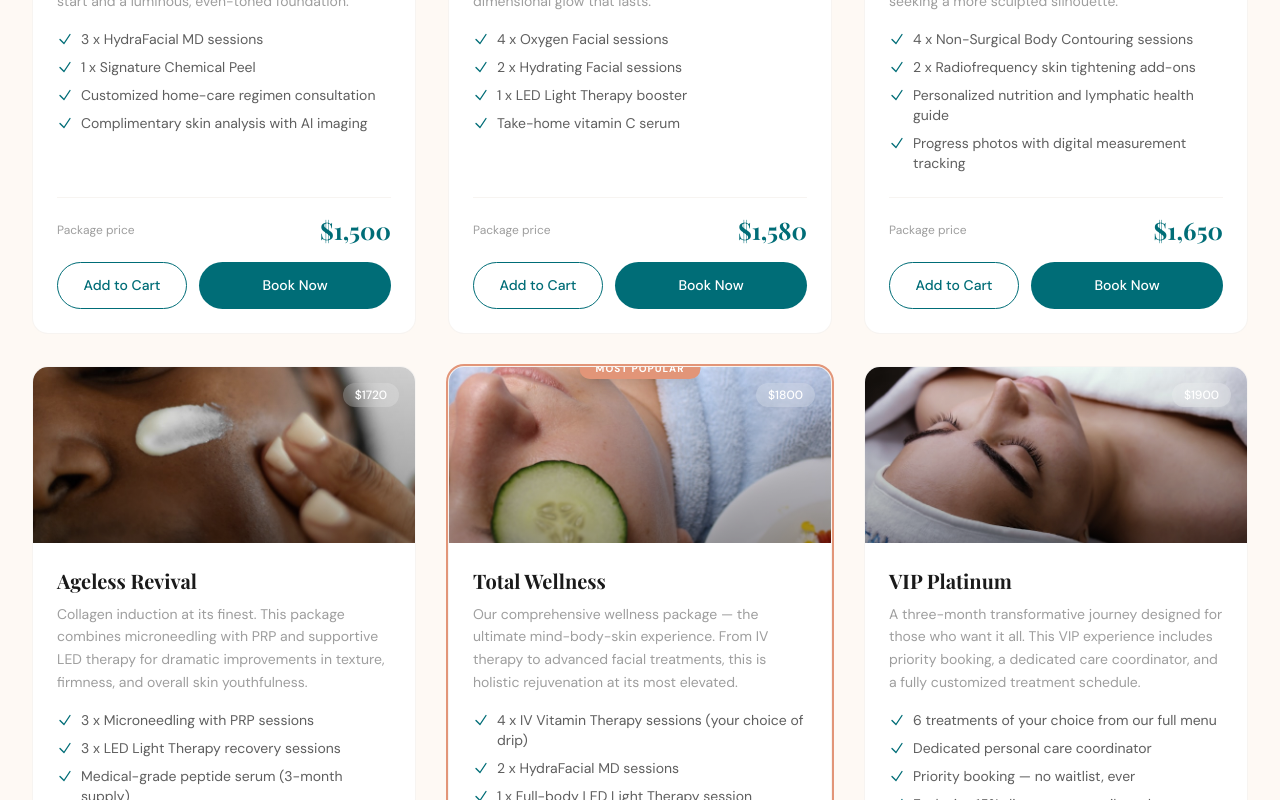
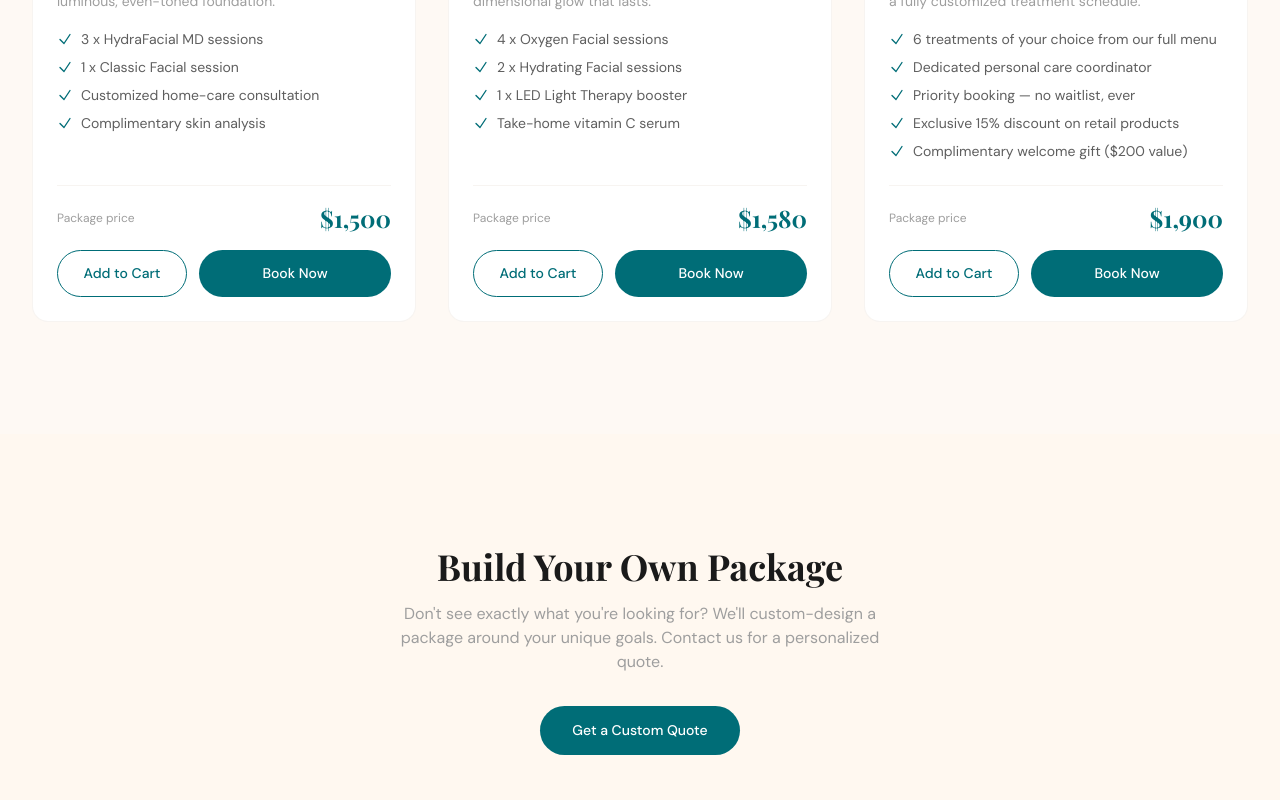
Before and after one commit to leonissa/kristal-florida-website, a React (Vite) app: page /packages in a window 1280 px wide. Shown: the part 960-1760 px from the top of the page. Built offline with nearby package versions, Linux system fonts and the light colour scheme; a web font is replaced by a local one.

Commit message:
Affirm compliance: remove prohibited services, clean medical language, 6 facial services only

```diff
--- a/src/pages/Contact.jsx
+++ b/src/pages/Contact.jsx
@@ -173,9 +173,9 @@ export default function Contact() {
                 <ul className="space-y-4">
                   {[
                     'Complimentary consultations for all new guests',
-                    'Licensed medical professionals on every shift',
+                    'Professional estheticians on every shift',
                     'Customized treatment plans, not cookie-cutter menus',
-                    'State-of-the-art FDA-cleared technology',
+                    'Professional-grade technology and premium products',
                     'A serene, spa-like environment in the heart of Davie',
                   ].map((item, i) => (
                     <li key={i} className="flex items-start gap-3 text-sm">
--- a/src/pages/Home.jsx
+++ b/src/pages/Home.jsx
@@ -10,8 +10,8 @@ const stats = [
 
 const approachCards = [
   {
-    title: 'Medical-Grade',
-    desc: 'Every treatment is performed under the supervision of licensed medical professionals using FDA-cleared technology and clinically proven protocols.',
+    title: 'Professional-Grade',
+    desc: 'Every treatment is performed using professional-grade technology and proven protocols.',
     icon: (
       <svg xmlns="http://www.w3.org/2000/svg" fill="none" viewBox="0 0 24 24" strokeWidth={1.5} stroke="currentColor" className="w-8 h-8">
         <path strokeLinecap="round" strokeLinejoin="round" d="M12 21a9.004 9.004 0 0 0 8.716-6.747M12 21a9.004 9.004 0 0 1-8.716-6.747M12 21c2.485 0 4.5-4.03 4.5-9S14.485 3 12 3m0 18c-2.485 0-4.5-4.03-4.5-9S9.515 3 12 3m0 0a8.997 8.997 0 0 1 7.843 4.582M12 3a8.997 8.997 0 0 0-7.843 4.582m15.686 0A11.953 11.953 0 0 1 12 10.5c-2.998 0-5.74-1.1-7.843-2.918m15.686 0A8.959 8.959 0 0 1 21 12c0 .778-.099 1.533-.284 2.253m0 0A17.919 17.919 0 0 1 12 16.5c-3.162 0-6.133-.815-8.716-2.247m0 0A9.015 9.015 0 0 1 3 12c0-1.605.42-3.113 1.157-4.418" />
@@ -56,25 +56,25 @@ const featuredServices = [
     initials: 'HF',
   },
   {
-    id: 'microneedling',
-    name: 'Microneedling with PRP',
-    price: 399,
-    gradient: 'from-eternita-coral to-eternita-teal',
-    initials: 'MP',
+    id: 'oxygen-facial',
+    name: 'Oxygen Facial',
+    price: 189,
+    gradient: 'from-eternita-coral to-eternita-coral-light',
+    initials: 'OF',
   },
   {
-    id: 'chemical-peel',
-    name: 'Signature Chemical Peel',
-    price: 179,
+    id: 'hydrating-facial',
+    name: 'Hydrating Facial',
+    price: 139,
     gradient: 'from-eternita-teal-light to-eternita-teal',
-    initials: 'CP',
+    initials: 'HF',
   },
   {
-    id: 'iv-therapy',
-    name: 'IV Vitamin Therapy',
-    price: 149,
+    id: 'classic-facial',
+    name: 'Classic Facial',
+    price: 129,
     gradient: 'from-eternita-coral-light to-eternita-coral',
-    initials: 'IV',
+    initials: 'CF',
   },
 ];
 
@@ -86,7 +86,7 @@ const testimonials = [
   },
   {
     name: 'Marcus Johnson',
-    quote: 'The team at Kristal\'s took the time to understand my concerns and designed a personalized plan that actually delivered. Living in Davie, I love that world-class medical aesthetics is right in my neighborhood — the results from PRP microneedling exceeded my expectations.',
+    quote: 'The team at Kristal\'s took the time to understand my concerns and designed a personalized plan that actually delivered. Living in Davie, I love that world-class skincare is right in my neighborhood — the results from their HydraFacial exceeded my expectations.',
     title: 'Wellness Advocate',
   },
   {
@@ -96,7 +96,7 @@ const testimonials = [
   },
   {
     name: 'David Park',
-    quote: 'After trying countless skincare routines, Kristal\'s medical-grade approach was the game-changer I needed. Their body contouring treatment gave me the confidence I\'ve been searching for, and I love knowing this level of care is available right here in Davie.',
+    quote: 'After trying countless skincare routines, Kristal\'s professional approach was the game-changer I needed. Their HydraFacial gave me the confidence I\'ve been searching for, and I love knowing this level of care is available right here in Davie.',
     title: 'Transformational Journey',
   },
 ];
@@ -176,7 +176,7 @@ export default function Home() {
             <span className="section-label">Our Services</span>
             <h2 className="section-heading mt-3">Featured Treatments</h2>
             <p className="text-eternita-gray mt-4 max-w-xl mx-auto text-sm md:text-base">
-              Curated, medical-grade treatments designed to restore, rejuvenate, and reveal your best self.
+              Curated, professional-grade treatments designed to restore, rejuvenate, and reveal your best self.
             </p>
           </div>
           <div className="grid grid-cols-1 sm:grid-cols-2 lg:grid-cols-4 gap-6">
--- a/src/pages/Packages.jsx
+++ b/src/pages/Packages.jsx
@@ -10,12 +10,12 @@ const packages = [
     badgeColor: 'bg-eternita-teal-light',
     gradient: 'from-eternita-teal-light to-eternita-teal',
     initials: 'GS',
-    desc: 'The perfect introduction to medical-grade skincare. This curated bundle pairs our most beloved facial treatments to give your skin a fresh start and a luminous, even-toned foundation.',
+    desc: 'The perfect introduction to professional skincare. This curated bundle pairs our most beloved facial treatments to give your skin a fresh start and a luminous, even-toned foundation.',
     items: [
       '3 x HydraFacial MD sessions',
-      '1 x Signature Chemical Peel',
-      'Customized home-care regimen consultation',
-      'Complimentary skin analysis with AI imaging',
+      '1 x Classic Facial session',
+      'Customized home-care consultation',
+      'Complimentary skin analysis',
     ],
   },
   {
@@ -26,61 +26,12 @@ const packages = [
     badgeColor: 'bg-eternita-coral-light',
     gradient: 'from-eternita-coral-light to-eternita-coral',
     initials: 'RB',
-    desc: 'Triple-action brightening for dull, tired skin. Combining oxygen infusion, chemical exfoliation, and deep hydration, this package delivers a multi-dimensional glow that lasts.',
+    desc: 'Triple-action brightening for dull, tired skin. Combining oxygen infusion, deep hydration, and LED light therapy, this package delivers a multi-dimensional glow that lasts.',
     items: [
       '4 x Oxygen Facial sessions',
       '2 x Hydrating Facial sessions',
       '1 x LED Light Therapy booster',
       'Take-home vitamin C serum',
-    ],
-  },
-  {
-    id: 'body-sculpt',
-    name: 'Body Sculpt',
-    price: 1650,
-    badge: null,
-    badgeColor: '',
-    gradient: 'from-eternita-teal-dark to-eternita-teal',
-    initials: 'BS',
-    desc: 'Non-invasive body contouring designed to target stubborn fat and tighten loose skin. Perfect for post-pregnancy, post-weight-loss, or anyone seeking a more sculpted silhouette.',
-    items: [
-      '4 x Non-Surgical Body Contouring sessions',
-      '2 x Radiofrequency skin tightening add-ons',
-      'Personalized nutrition and lymphatic health guide',
-      'Progress photos with digital measurement tracking',
-    ],
-  },
-  {
-    id: 'ageless-revival',
-    name: 'Ageless Revival',
-    price: 1720,
-    badge: null,
-    badgeColor: '',
-    gradient: 'from-eternita-teal to-eternita-coral',
-    initials: 'AR',
-    desc: 'Collagen induction at its finest. This package combines microneedling with PRP and supportive LED therapy for dramatic improvements in texture, firmness, and overall skin youthfulness.',
-    items: [
-      '3 x Microneedling with PRP sessions',
-      '3 x LED Light Therapy recovery sessions',
-      'Medical-grade peptide serum (3-month supply)',
-      'Monthly progress consultation with clinical imaging',
-    ],
-  },
-  {
-    id: 'total-wellness',
-    name: 'Total Wellness',
-    price: 1800,
-    badge: 'MOST POPULAR',
-    badgeColor: 'bg-eternita-teal',
-    gradient: 'from-eternita-teal to-eternita-teal-dark',
-    initials: 'TW',
-    desc: 'Our comprehensive wellness package — the ultimate mind-body-skin experience. From IV therapy to advanced facial treatments, this is holistic rejuvenation at its most elevated.',
-    items: [
-      '4 x IV Vitamin Therapy sessions (your choice of drip)',
-      '2 x HydraFacial MD sessions',
-      '1 x Full-body LED Light Therapy session',
-      'Wellness assessment with registered nurse',
-      'Exclusive Kristal\u2019s wellness journal',
     ],
   },
   {
@@ -98,24 +49,6 @@ const packages = [
       'Priority booking — no waitlist, ever',
       'Exclusive 15% discount on retail products',
       'Complimentary welcome gift ($200 value)',
-    ],
-  },
-  {
-    id: 'diamond-membership',
-    name: 'Diamond Membership',
-    price: 2000,
-    badge: 'PREMIUM CHOICE',
-    badgeColor: 'bg-eternita-coral',
-    gradient: 'from-eternita-teal-dark to-eternita-coral',
-    initials: 'DM',
-    desc: 'The ultimate Kristal\u2019s experience. This monthly membership grants you unlimited access to select treatments, VIP perks, and a continuous, evolving wellness plan curated by our senior medical team.',
-    items: [
-      '2 treatments per month from our premium menu',
-      'Unlimited LED Light Therapy sessions',
-      'Monthly IV Vitamin Therapy drip',
-      'Quarterly advanced consultation with medical director',
-      'Complimentary guest pass for a friend each month',
-      '$200 monthly credit toward retail and add-on services',
     ],
   },
 ];
@@ -145,22 +78,13 @@ export default function Packages() {
             {packages.map((pkg, index) => (
               <div
                 key={pkg.id}
-                className={`bg-eternita-white rounded-2xl overflow-hidden border border-eternita-taupe/30 card-hover flex flex-col ${
-                  pkg.badge === 'MOST POPULAR' || pkg.badge === 'PREMIUM CHOICE' ? 'ring-2 ring-eternita-coral relative' : ''
-                }`}
+                className="bg-eternita-white rounded-2xl overflow-hidden border border-eternita-taupe/30 card-hover flex flex-col"
               >
-                {(pkg.badge === 'MOST POPULAR' || pkg.badge === 'PREMIUM CHOICE') && (
-                  <div className="absolute -top-3 left-1/2 -translate-x-1/2 z-10">
-                    <span className="bg-eternita-coral text-white text-[10px] font-bold px-4 py-1 rounded-full tracking-widest uppercase shadow-lg">
-                      {pkg.badge}
-                    </span>
-                  </div>
-                )}
                 {/* Image */}
                 <div className="h-44 overflow-hidden relative">
                   <img src={`/images/package-${index + 1}.jpg`} alt={pkg.name} className="w-full h-full object-cover" />
                   <div className="absolute inset-0 bg-gradient-to-t from-black/30 to-transparent" />
-                  {pkg.badge && pkg.badge !== 'MOST POPULAR' && pkg.badge !== 'PREMIUM CHOICE' && (
+                  {pkg.badge && (
                     <span className={`absolute top-4 left-4 ${pkg.badgeColor} text-eternita-dark text-[10px] font-bold px-3 py-1 rounded-full tracking-widest uppercase`}>
                       {pkg.badge}
                     </span>
--- a/src/pages/Treatments.jsx
+++ b/src/pages/Treatments.jsx
@@ -9,7 +9,7 @@ const services = [
     duration: '50 min',
     gradient: 'from-eternita-teal to-eternita-teal-dark',
     initials: 'HF',
-    desc: 'The gold standard in medical-grade facial rejuvenation. Our HydraFacial MD combines vortex-cleaning, painless extractions, and intense hydration to deliver instant, visible results with zero downtime.',
+    desc: 'Experience the gold standard in facial rejuvenation. Our HydraFacial combines vortex-cleaning, gentle extractions, and intense hydration to deliver instant, visible results with zero downtime.',
     bullets: [
       'Deep pore cleansing and extraction',
       'Customizable serum infusion (antioxidants, peptides, hyaluronic acid)',
@@ -18,63 +18,48 @@ const services = [
     ],
   },
   {
-    id: 'microneedling',
-    name: 'Microneedling with PRP',
-    price: 399,
-    duration: '60 min',
-    gradient: 'from-eternita-coral to-eternita-teal-dark',
-    initials: 'MP',
-    desc: 'Harness your body\'s natural healing power. Microneedling creates micro-channels that stimulate collagen production, while platelet-rich plasma (PRP) accelerates tissue regeneration for dramatic skin renewal.',
+    id: 'oxygen-facial',
+    name: 'Oxygen Facial',
+    price: 189,
+    duration: '45 min',
+    gradient: 'from-eternita-coral to-eternita-coral-light',
+    initials: 'OF',
+    desc: 'Infuse your skin with pure oxygen and concentrated active ingredients. This painless, refreshing treatment boosts circulation, reduces puffiness, and delivers an instant "glass skin" glow.',
     bullets: [
-      'Collagen induction therapy with medical-grade pen',
-      'Autologous PRP harvested from your blood',
-      'Reduces fine lines, scars, and pore size',
-      'Optimal results in 3 sessions, 4 weeks apart',
+      'Pure oxygen infusion with active serums',
+      'Brightens dull, tired complexions',
+      'Reduces puffiness and boosts circulation',
+      'Instant glow — perfect before an event',
     ],
   },
   {
-    id: 'chemical-peel',
-    name: 'Signature Chemical Peel',
-    price: 179,
+    id: 'hydrating-facial',
+    name: 'Hydrating Facial',
+    price: 139,
     duration: '45 min',
-    gradient: 'from-eternita-teal-light to-eternita-teal',
-    initials: 'CP',
-    desc: 'Reveal fresher, younger skin beneath. Our medical-strength chemical peels are formulated to exfoliate damaged outer layers, stimulate cellular turnover, and correct uneven tone and texture.',
+    gradient: 'from-eternita-teal-light to-eternita-coral-light',
+    initials: 'HF',
+    desc: 'An ultra-nourishing facial designed for dehydrated and dull skin. Layers of hyaluronic acid, ceramides, and botanical extracts restore moisture balance and leave skin plump and dewy.',
     bullets: [
-      'Available in light, medium, and deep formulations',
-      'Corrects hyperpigmentation and sun damage',
-      'Smooths fine lines and acne scars',
-      'Pre-treatment consultation included',
+      'Deep hydration with hyaluronic acid and ceramides',
+      'Soothes dry, dehydrated, or sensitive skin',
+      'Restores moisture barrier',
+      'Reveals a plump, dewy complexion',
     ],
   },
   {
-    id: 'iv-therapy',
-    name: 'IV Vitamin Therapy',
-    price: 149,
-    duration: '30 min',
-    gradient: 'from-eternita-coral-light to-eternita-coral',
-    initials: 'IV',
-    desc: 'Replenish and revitalize from within. Our customized IV drips deliver high-concentration vitamins, minerals, and antioxidants directly into your bloodstream for rapid absorption and immediate benefits.',
+    id: 'classic-facial',
+    name: 'Classic Facial',
+    price: 129,
+    duration: '50 min',
+    gradient: 'from-eternita-teal to-eternita-teal-light',
+    initials: 'CF',
+    desc: 'Our foundational facial experience. A thorough cleanse, gentle exfoliation, pore extraction, and customized mask — everything your skin needs to feel refreshed, balanced, and radiant.',
     bullets: [
-      'Myers Cocktail, Immunity Boost, Beauty Drip options',
-      '100% absorption — bypasses digestive system',
-      'Boosts energy, immunity, and skin radiance',
-      'Perfect for pre-event glow or post-travel recovery',
-    ],
-  },
-  {
-    id: 'body-contouring',
-    name: 'Non-Surgical Body Contouring',
-    price: 349,
-    duration: '60 min',
-    gradient: 'from-eternita-teal to-eternita-teal-light',
-    initials: 'BC',
-    desc: 'Sculpt your silhouette without surgery or downtime. Using advanced cryolipolysis and radiofrequency technology, we target stubborn fat pockets and tighten skin for a smoother, more contoured physique.',
-    bullets: [
-      'FDA-cleared cooling and RF technology',
-      'Treats abdomen, thighs, arms, and flanks',
-      'No incisions, no anesthesia, no recovery',
-      'Visible results in 4–6 weeks',
+      'Thorough double-cleansing and steam',
+      'Gentle exfoliation and pore extraction',
+      'Customized mask for your skin type',
+      'Finishing with tone, serum, and moisturizer',
     ],
   },
   {
@@ -84,17 +69,14 @@ const services = [
     duration: '40 min',
     gradient: 'from-eternita-teal-dark to-eternita-coral',
     initials: 'LL',
-    desc: 'Harness the power of therapeutic light wavelengths. Our medical-grade LED panels deliver precise red and blue light to combat acne, reduce inflammation, and stimulate collagen at the cellular level.',
+    desc: 'Harness the power of therapeutic light wavelengths. Our LED panels deliver precise red and blue light to calm inflammation, target blemishes, and support natural collagen production.',
     bullets: [
-      'Red light: collagen stimulation, anti-aging',
-      'Blue light: acne-causing bacteria elimination',
+      'Red light: supports collagen and soothing',
+      'Blue light: helps calm blemishes',
       'Painless, relaxing, and non-invasive',
       'Often paired with facials for amplified results',
     ],
   },
-];
-
-const additionalServices = [
   {
     id: 'dermaplaning',
     name: 'Dermaplaning',
@@ -103,24 +85,12 @@ const additionalServices = [
     gradient: 'from-eternita-taupe to-eternita-teal-light',
     initials: 'DP',
     desc: 'Achieve instantly smoother skin with this gentle exfoliation treatment that removes dead skin cells and fine vellus hair for a luminous, polished complexion.',
-  },
-  {
-    id: 'hydrating-facial',
-    name: 'Hydrating Facial',
-    price: 139,
-    duration: '45 min',
-    gradient: 'from-eternita-teal-light to-eternita-coral-light',
-    initials: 'HF',
-    desc: 'An ultra-nourishing facial designed for dehydrated and dull skin. Layers of hyaluronic acid, ceramides, and botanical extracts restore moisture balance and leave skin plump and dewy.',
-  },
-  {
-    id: 'oxygen-facial',
-    name: 'Oxygen Facial',
-    price: 189,
-    duration: '45 min',
-    gradient: 'from-eternita-coral to-eternita-coral-light',
-    initials: 'OF',
-    desc: 'Infuse your skin with pure oxygen and concentrated active ingredients. This painless, refreshing treatment boosts circulation, reduces puffiness, and delivers an instant "glass skin" glow.',
+    bullets: [
+      'Gentle exfoliation of dead skin cells',
+      'Removes fine vellus hair (peach fuzz)',
+      'Creates a smooth canvas for makeup',
+      'Reveals a luminous, polished complexion',
+    ],
   },
 ];
 
@@ -134,22 +104,22 @@ export default function Treatments() {
         <div className="max-w-7xl mx-auto px-4 sm:px-6 lg:px-8 text-center">
           <span className="section-label text-eternita-coral-light">Treatments</span>
           <h1 className="font-serif text-4xl md:text-6xl font-bold text-eternita-white mt-3 mb-4">
-            Advanced Aesthetics,<br />Timeless Results
+            Curated Facials,<br />Beautiful Results
           </h1>
           <p className="text-eternita-white/70 max-w-2xl mx-auto text-sm md:text-lg">
-            Every treatment at Kristal's is powered by medical-grade technology, delivered by licensed professionals, and tailored to your unique needs.
+            Every treatment at Kristal's is tailored to your unique skin needs and delivered in a relaxing, welcoming environment.
           </p>
         </div>
       </section>
 
-      {/* Signature Services */}
+      {/* Services Grid */}
       <section className="py-20 md:py-28">
         <div className="max-w-7xl mx-auto px-4 sm:px-6 lg:px-8">
           <div className="text-center mb-14">
-            <span className="section-label">Signature Services</span>
-            <h2 className="section-heading mt-3">Our Most Requested Treatments</h2>
+            <span className="section-label">Our Services</span>
+            <h2 className="section-heading mt-3">Facial Services</h2>
             <p className="text-eternita-gray mt-4 max-w-xl mx-auto text-sm md:text-base">
-              The treatments our clients return for again and again — each one backed by clinical evidence and exceptional results.
+              Each treatment is designed to restore, rejuvenate, and reveal your best skin.
             </p>
           </div>
           <div className="grid grid-cols-1 md:grid-cols-2 lg:grid-cols-3 gap-8">
@@ -195,53 +165,14 @@ export default function Treatments() {
         </div>
       </section>
 
-      {/* Also Available */}
+      {/* Bottom CTA */}
       <section className="py-20 md:py-28 bg-eternita-light">
-        <div className="max-w-7xl mx-auto px-4 sm:px-6 lg:px-8">
-          <div className="text-center mb-14">
-            <span className="section-label">Also Available</span>
-            <h2 className="section-heading mt-3">More Ways to Glow</h2>
-            <p className="text-eternita-gray mt-4 max-w-xl mx-auto text-sm md:text-base">
-              In addition to our signature menu, we offer these popular treatments for targeted results.
-            </p>
-          </div>
-          <div className="grid grid-cols-1 md:grid-cols-3 gap-6">
-            {additionalServices.map((service, index) => (
-              <div key={service.id} className="bg-eternita-white rounded-2xl overflow-hidden border border-eternita-taupe/30 card-hover">
-                <div className="h-40 overflow-hidden relative">
-                  <img src={`/images/service-${index + 7}.jpg`} alt={service.name} className="w-full h-full object-cover" />
-                  <div className="absolute inset-0 bg-gradient-to-t from-black/40 to-transparent" />
-                </div>
-                <div className="p-5">
-                  <div className="flex justify-between items-start mb-2">
-                    <h3 className="font-serif text-lg font-bold text-eternita-dark">{service.name}</h3>
-                    <span className="text-eternita-gray text-xs">{service.duration}</span>
-                  </div>
-                  <p className="text-eternita-gray text-xs leading-relaxed">{service.desc}</p>
-                  <div className="flex items-center justify-between mt-4">
-                    <span className="text-eternita-teal text-xl font-bold">${service.price}</span>
-                    <button
-                      onClick={() => addToCart({ id: service.id, name: service.name, price: service.price, duration: service.duration, image: `/images/service-${index + 7}.jpg` })}
-                      className="py-2 px-5 rounded-full border border-eternita-teal text-eternita-teal text-xs font-medium hover:bg-eternita-teal hover:text-white transition-all"
-                    >
-                      Add to Cart
-                    </button>
-                  </div>
-                </div>
-              </div>
-            ))}
-          </div>
-        </div>
-      </section>
-
-      {/* Bottom CTA */}
-      <section className="py-20 md:py-28">
         <div className="max-w-7xl mx-auto px-4 sm:px-6 lg:px-8 text-center">
           <h2 className="font-serif text-3xl md:text-4xl font-bold text-eternita-dark mb-4">
             Not Sure Where to Start?
           </h2>
           <p className="text-eternita-gray max-w-lg mx-auto mb-8 text-sm md:text-base">
-            Schedule a complimentary consultation and our expert team at Kristal's will design a personalized treatment roadmap just for you.
+            Schedule a complimentary consultation and our team at Kristal's will help find the perfect facial for your skin.
           </p>
           <Link to="/contact" className="btn-primary">
             Book a Free Consultation
```
Also changed, not shown: src/pages/About.jsx (+9 -9 lines).
